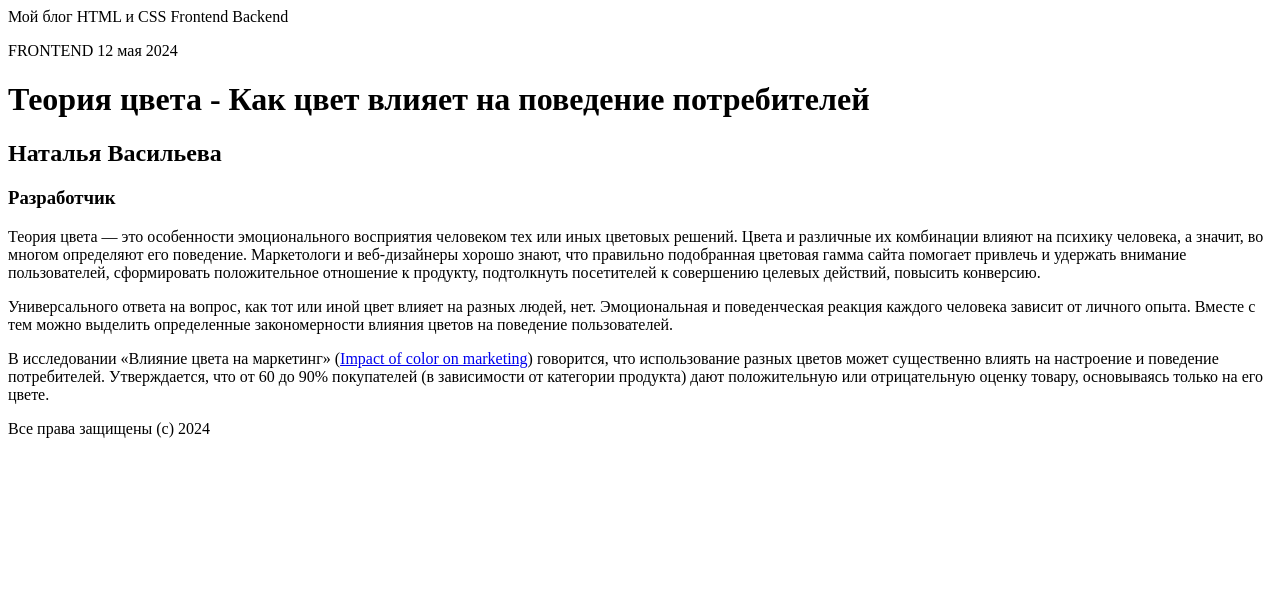
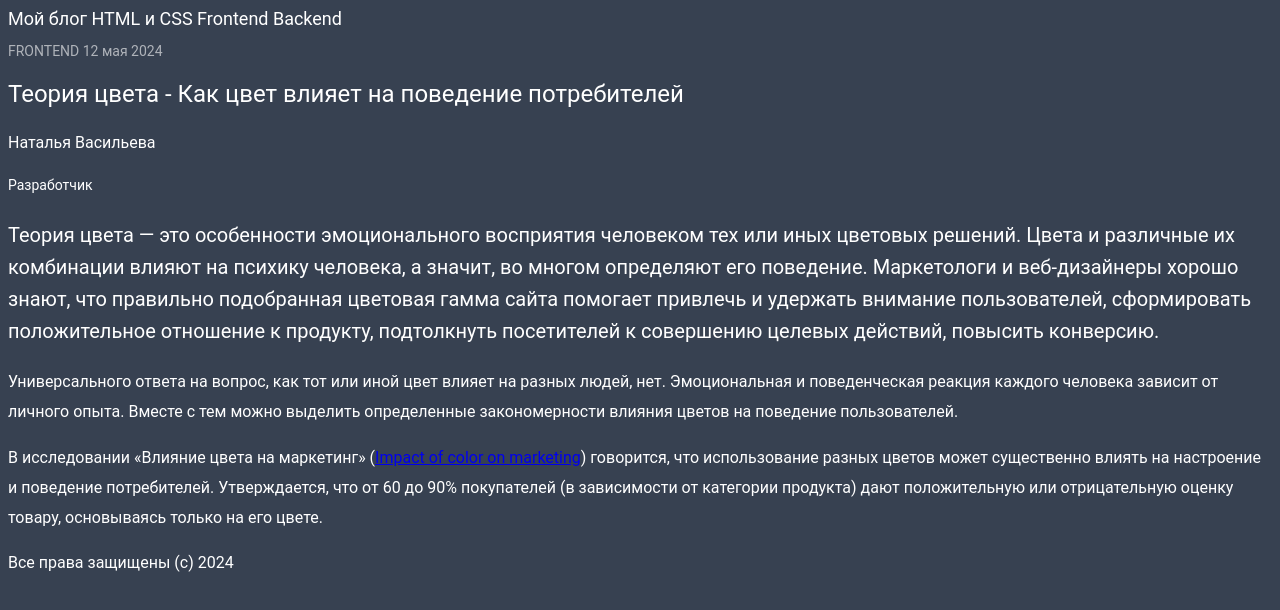
Before and after one commit to NewDelphin/Kurs_HTML-CSS, a plain HTML site: page 1-Blog/index.html in a window 1280 px wide. Drawn offline with Linux system fonts and the light colour scheme.

Commit message:
Стилизация блога

```diff
--- a/1-Blog/index.html
+++ b/1-Blog/index.html
@@ -3,19 +3,20 @@
 <head>
     <meta charset="UTF-8">
     <meta name="viewport" content="width=device-width, initial-scale=1.0">
+    <link rel="stylesheet" href="styles.css">
     <title>Document</title>
 </head>
 <body>
     <nav>Мой блог HTML и CSS Frontend Backend</nav>
-    <p>FRONTEND 12 мая 2024</p>
+    <p class="colontitule">FRONTEND 12 мая 2024</p>
     <h1>Теория цвета - Как цвет влияет на поведение потребителей</h1>
     <h2>Наталья Васильева</h2>
     <h3>Разработчик</h3>
     <article>
-        <p>Теория цвета — это особенности эмоционального восприятия человеком тех или иных цветовых решений. Цвета и различные их комбинации влияют на психику человека, а значит, во многом определяют его поведение. Маркетологи и веб-дизайнеры хорошо знают, что правильно подобранная цветовая гамма сайта помогает привлечь и удержать внимание пользователей, сформировать положительное отношение к продукту, подтолкнуть посетителей к совершению целевых действий, повысить конверсию.</p>
-        <p>
+        <p class="mainp">Теория цвета — это особенности эмоционального восприятия человеком тех или иных цветовых решений. Цвета и различные их комбинации влияют на психику человека, а значит, во многом определяют его поведение. Маркетологи и веб-дизайнеры хорошо знают, что правильно подобранная цветовая гамма сайта помогает привлечь и удержать внимание пользователей, сформировать положительное отношение к продукту, подтолкнуть посетителей к совершению целевых действий, повысить конверсию.</p>
+        <p class="secondaryp">
         Универсального ответа на вопрос, как тот или иной цвет влияет на разных людей, нет. Эмоциональная и поведенческая реакция каждого человека зависит от личного опыта. Вместе с тем можно выделить определенные закономерности влияния цветов на поведение пользователей.</p>
-        <p>
+        <p class="secondaryp">
         В исследовании «Влияние цвета на маркетинг» (<a href="#">Impact of color on marketing</a>) говорится, что использование разных цветов может существенно влиять на настроение и поведение потребителей. Утверждается, что от 60 до 90% покупателей (в зависимости от категории продукта) дают положительную или отрицательную оценку товару, основываясь только на его цвете.</p>
     </article>
     <footer>Все права защищены (c) 2024</footer>
--- /dev/null
+++ b/1-Blog/styles.css
@@ -0,0 +1,76 @@
+body {
+    background-color: #374151;
+}
+
+nav {
+    color: #FFF;
+    font-family: Roboto;
+    font-size: 18px;
+    font-style: normal;
+    font-weight: 400;
+    line-height: normal;
+}
+
+.colontitule {
+    color: #FFF;
+    font-family: Roboto;
+    font-size: 14px;
+    font-style: normal;
+    font-weight: 400;
+    line-height: normal;
+    opacity: 0.6;
+}
+
+h1 {
+    color: #FFF;
+    font-family: Roboto;
+    font-size: 24px;
+    font-style: normal;
+    font-weight: 400;
+    line-height: 38px;
+}
+
+h2 {
+    color: #FFF;
+    font-family: Roboto;
+    font-size: 16px;
+    font-style: normal;
+    font-weight: 400;
+    line-height: 28px;
+}
+
+h3 {
+    color: #FFF;
+    font-family: Roboto;
+    font-size: 14px;
+    font-style: normal;
+    font-weight: 400;
+    line-height: 28px;
+}
+
+.mainp {
+    color: #FFF;
+    font-family: Roboto;
+    font-size: 20px;
+    font-style: normal;
+    font-weight: 400;
+    line-height: 32px;
+}
+
+.secondaryp {
+    color: #FFF;
+    font-family: Roboto;
+    font-size: 16px;
+    font-style: normal;
+    font-weight: 400;
+    line-height: 30px;
+}
+
+footer {
+    color: #FFF;
+    font-family: Roboto;
+    font-size: 16px;
+    font-style: normal;
+    font-weight: 400;
+    line-height: 28px;
+}
```
